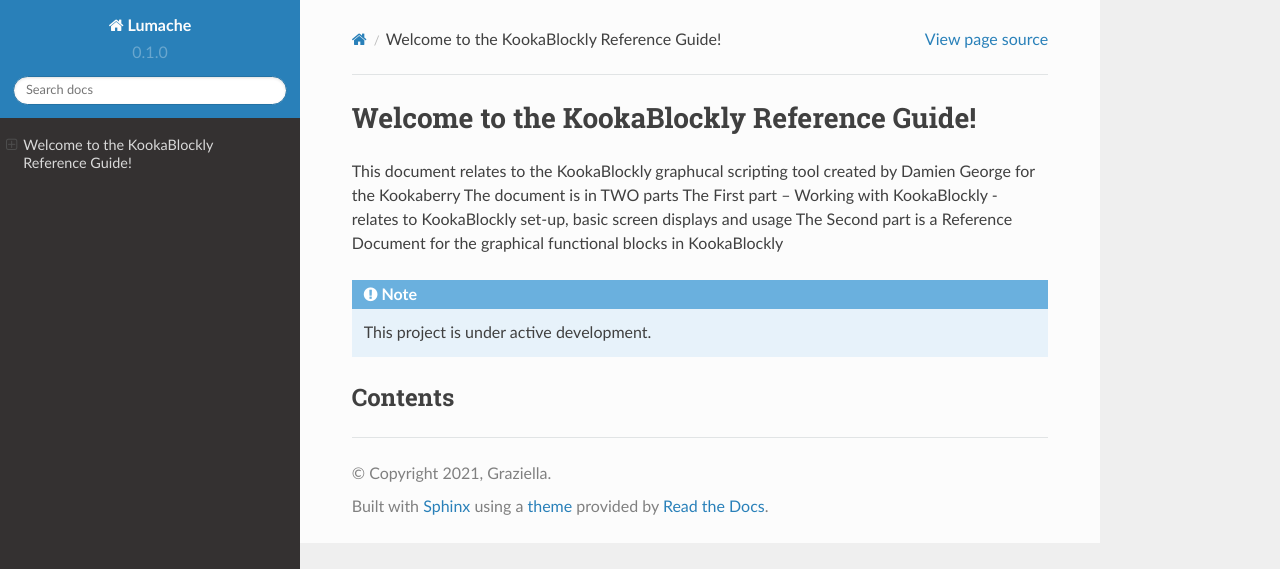
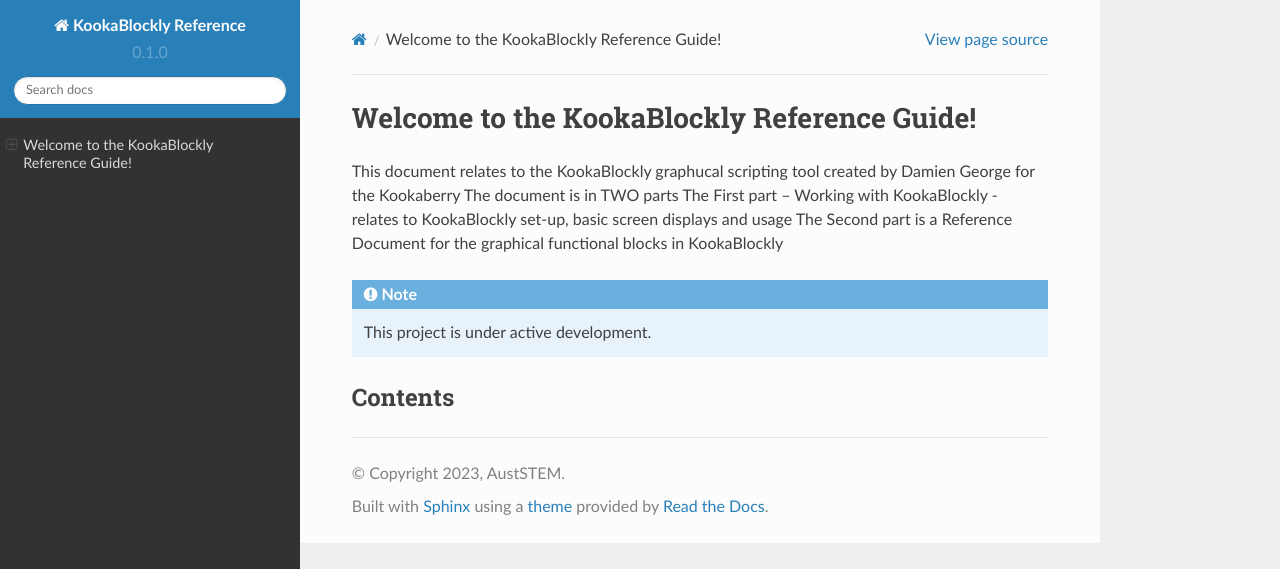
Before and after one commit to TDStrasser/KookaBlockly-Reference, a Sphinx documentation site: the page built from docs/source/index.rst, in a window 1280 px wide. Shown: the top 569 px of the page. Built offline with Sphinx 7.4.7 and the Read the Docs theme 2.0.0, drawn with Linux system fonts in a browser that asks for light colours; pages that are not in the unit, such as notebooks, are missing from menus.

Commit message:
Update conf.py
Revised the title and author metadata

```diff
--- a/docs/source/conf.py
+++ b/docs/source/conf.py
@@ -2,9 +2,9 @@
 
 # -- Project information
 
-project = 'Lumache'
-copyright = '2021, Graziella'
-author = 'Graziella'
+project = 'KookaBlockly Reference'
+copyright = '2023, AustSTEM'
+author = 'Julian Dinsdale'
 
 release = '0.1'
 version = '0.1.0'
```
